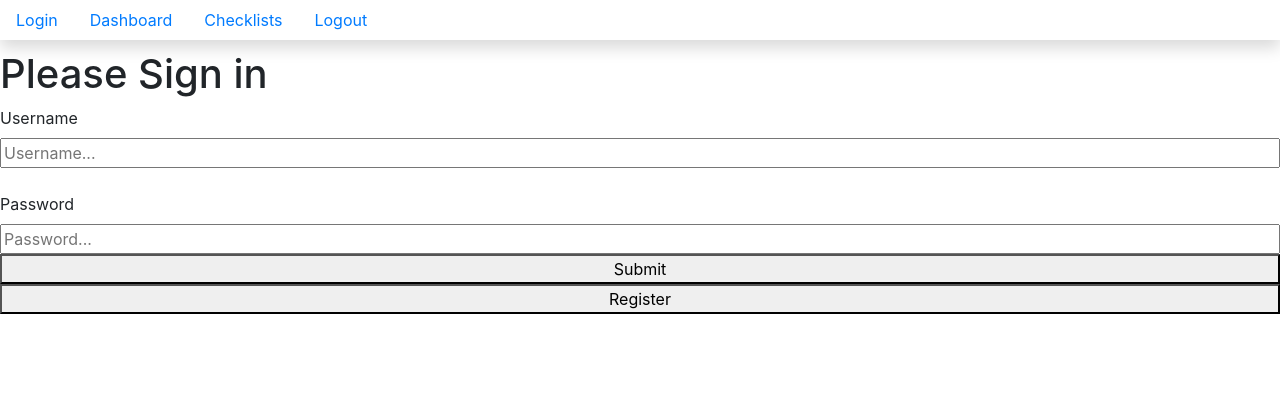
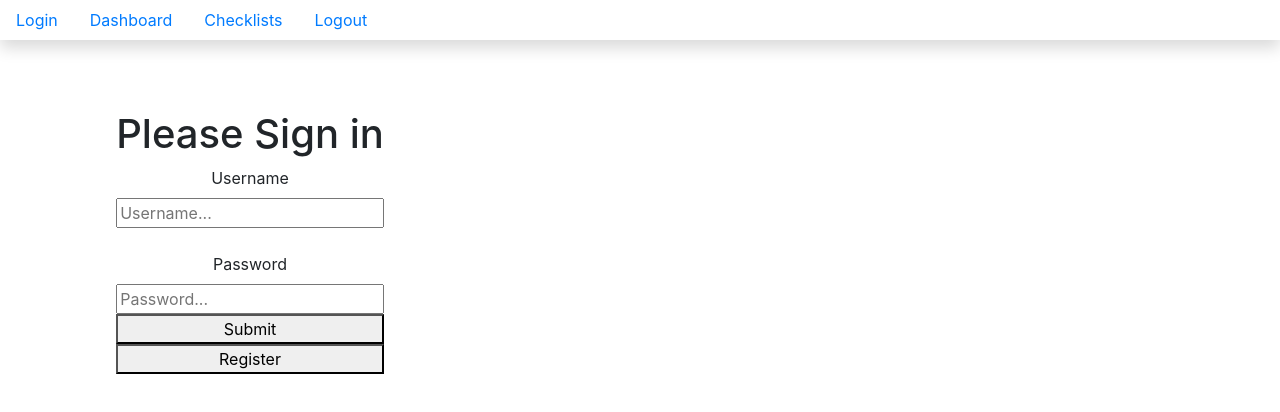
Before and after one commit to myankura/Checkaroo, a React (Create React App) app: page / in a window 1280 px wide. Shown: the top 412 px of the page. Built offline with nearby package versions, Linux system fonts and the light colour scheme; no server answers.

Commit message:
working mvp.

```diff
--- a/src/components/ApplicationViews.js
+++ b/src/components/ApplicationViews.js
@@ -1,5 +1,5 @@
 import { withRouter } from "react-router"
-import { Route, Redirect } from "react-router-dom"
+import { Route } from "react-router-dom"
 import React, { Component } from "react"
 // import ChecklistList from "./checklists/ChecklistList"
 // import ChecklistForm from "./checklists/ChecklistForm"
@@ -21,7 +21,7 @@ import ItemsForm from "./items/ItemsForm"
 //List all data on respective pages
 class ApplicationViews extends Component {
 
-    isAuthenticated = () => sessionStorage.getItem("credentials") !== null
+    // isAuthenticated = () => sessionStorage.getItem("credentials") !== null
 
     state = {
         users: [],
@@ -30,10 +30,12 @@ class ApplicationViews extends Component {
         userId: []
     }
 
+    //Display data
     componentDidMount() {
         this.userSpecificData()
     }
 
+    //fetch data from users and checklist tables
     userSpecificData = () => {
         const newState = {}
         let currentUserId = sessionStorage.getItem("userId")
@@ -44,41 +46,31 @@ class ApplicationViews extends Component {
             .then(() => this.setState(newState))
     }
 
-    // userSpecificData = () => {
-    //     const newState = {}
-    //     let currentUserId = sessionStorage.getItem("userId")
-    //     console.log(currentUserId)
-    //     UsersManager.getAll().then(users => (newState.users = users))
-    //         .then(() => ChecklistsManager.getAll(currentUserId))
-    //         .then(checklists => (newState.checklists = checklists))
-    //         .then(() => {
-    //             console.log("newstate", newState.checklists[0])
-    //             return ChecklistsManager.getChecklistItems(newState.checklists[0].id)
-    //         })
-    //         .then(items => (newState.items = items))
-    //         .then(() => this.setState(newState))
-    // }
 
     //Handles login
     onLogin = () => {
+        //Return only data for specific user by id
         this.userSpecificData()
     }
 
     //Add new item
     addItem = item => {
         return ItemsManager.post(item)
+            //Return only data for specific user by id
             .then(() => this.userSpecificData())
     }
 
     //delete item by id
     deleteItem = id => {
         return ItemsManager.delete(id)
+            //Return only data for specific user by id
             .then(() => this.userSpecificData())
     }
 
     //update item by id
     updateItem = editedItemObject => {
         return ItemsManager.put(editedItemObject)
+            //Return only data for specific user by id
             .then(() => this.userSpecificData())
     }
 
@@ -86,6 +78,8 @@ class ApplicationViews extends Component {
     addUser = user => {
         return UsersManager.post(user)
     }
+
+    //Create routes for nav bar and pass data to each repective component.
     render() {
         return (
             <React.Fragment>
--- a/src/components/authentication/Login.js
+++ b/src/components/authentication/Login.js
@@ -34,12 +34,12 @@ export default class Login extends Component {
             })
         // .then(() => this.props.userSpecificData())
     }
-
-    // this.props.history.push("/dashboard")
     render() {
         return (
             <React.Fragment>
-                <form onSubmit={this.handleLogin} className="content">
+                <div className="main-container">
+                <article className="child-container">
+                    <form onSubmit={this.handleLogin}className="content">
                         <h1>Please Sign in</h1>
                         <label htmlFor="username">Username</label>
                         <input onChange={this.handleFieldChange}
@@ -65,6 +65,8 @@ export default class Login extends Component {
                                 this.props.history.push("/login/new")
                             }}>Register</button>
                     </form>
+                </article>
+                </div>
             </React.Fragment>
         )
     }
--- a/src/components/authentication/RegistrationForm.js
+++ b/src/components/authentication/RegistrationForm.js
@@ -4,6 +4,7 @@ import './login.css'
 import ChecklistManager from '../../modules/ChecklistsManager'
 
 export default class RegistrationForm extends Component {
+    //initialize state
     state = {
         id: "",
         firstName: "",
@@ -13,14 +14,24 @@ export default class RegistrationForm extends Component {
         email: ""
     }
 
+    //handle field changes
     handleFieldChange = (event) => {
         const stateToChange = {}
         stateToChange[event.target.id] = event.target.value;
         this.setState(stateToChange)
     }
 
+    //create a new user and validate that they are passing a value to firstName, username, and password. None of the fields can be empty string.
     newUser = event => {
         event.preventDefault()
+        if (this.state.firstName === "") {
+            window.alert("You must enter your first name!")
+        } else if (this.state.username === "") {
+            window.alert("You must enter a username!")
+        } else if (this.state.password === "") {
+            window.alert("You must enter a password!")
+        } else {
+            //object for holding new user information.
             const user = {
                 firstName: this.state.firstName,
                 lastName: this.state.lastName,
@@ -28,22 +39,28 @@ export default class RegistrationForm extends Component {
                 password: this.state.password,
                 email: this.state.email
             }
+            //Save new user
             this.props.addUser(user)
                 .then(thisUser => {
                     sessionStorage.setItem("userId", thisUser.id)
+                    //Create a new checklist for the user using their first name and concatenating with default checklist name.
                     let newChecklist = {
                         name: thisUser.firstName + "'s Bonnaroo Checklist",
                         completed: false,
                         userId: parseInt(thisUser.id)
                     }
+                    //post checklist to API
                     ChecklistManager.post(newChecklist)
                 })
+                //Once everything has been validated and the user and checklist have been created redirect the new user to the dashboard.
                 .then(() => {
                     this.props.onLogin()
                     this.props.history.push("/dashboard")
                 })
+        }
 
     }
+    //Render registration form for new users.
     render() {
         return (
             <React.Fragment>
--- a/src/components/authentication/login.css
+++ b/src/components/authentication/login.css
@@ -3,4 +3,5 @@
     flex-direction: column;
     margin-top: 50px;
     flex-wrap: wrap;
+
 }
--- a/src/components/checkaroo.css
+++ b/src/components/checkaroo.css
@@ -0,0 +1,19 @@
+.main-container{
+    display: flex;
+    flex-direction: column;
+    align-items: center;
+    /* align-content: flex-end; */
+    justify-content: center;
+    text-align: center;
+    max-width: 500px;
+    margin-top: 60px;
+    /* transform: translate(-50%, -50%); */
+
+    /* width: 280px;
+    position: absolute;
+    top: 50%;
+    left: 50%;
+    transform: translate(-50%, -50%);
+    color: white; */
+
+}
--- a/src/components/items/ItemsList.js
+++ b/src/components/items/ItemsList.js
@@ -7,6 +7,7 @@ import "./items.css"
 //List all items
 export default class ItemsList extends Component {
 
+    //Initialize the state of user's items that match the checklistId that belongs to the user.
     state = {
         userItems: []
     }
@@ -54,7 +55,6 @@ export default class ItemsList extends Component {
                                             <p>Quantity: {item.quantity}</p>
                                             <p>{this.isPerishable(item.perishable)}</p>
                                             <p>{this.isPacked(item.packed)}</p>
-                                            <p>Checklist ID: {item.checklistId}</p>
                                             <button
                                                 onClick={() => { this.props.deleteItem(item.id) }}
                                                 className="card-link">Delete</button>
--- a/src/modules/ChecklistsManager.js
+++ b/src/modules/ChecklistsManager.js
@@ -10,11 +10,13 @@ export default {
     getAll(currentUserId) {
         return fetch(`${remoteURL}/checklists?userId=${currentUserId}&_embed=items`).then(e => e.json())
     },
+    //delete checklist *Not yet implemented - stretch goal?*
     delete(id) {
         return fetch(`${remoteURL}/checklists/${id}`, {
             method: "DELETE"
         })
     },
+    //Post a new checklist *Stretch goal*
     post(checklist) {
         return fetch(`${remoteURL}/checklists`, {
             method: "POST",
@@ -23,6 +25,7 @@ export default {
             }, body: JSON.stringify(checklist)
         }).then(data => data.json())
     },
+    //get checklist items for checklist by unique id.
     getChecklistItems(checklistId) {
         return fetch(`${remoteURL}/items?checklistId=${checklistId}`).then(e => e.json())
     }
```
Also changed, not shown: src/components/items/ItemsEditForm.js (+5 -4 lines), src/components/items/ItemsForm.js (+5 -2 lines). Lines whose indentation alone changed are shown as unchanged.
